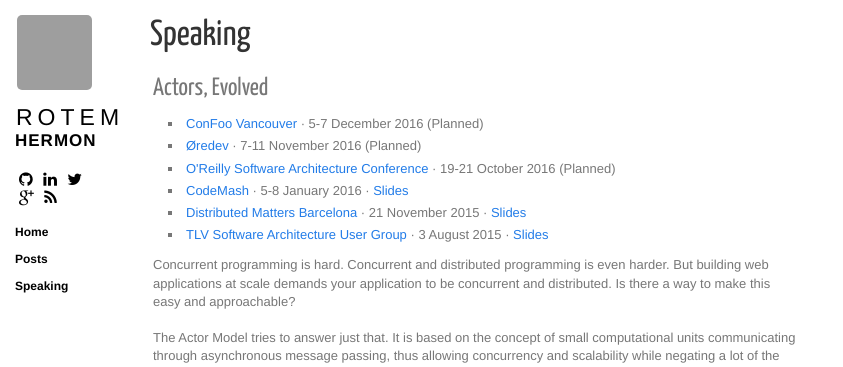
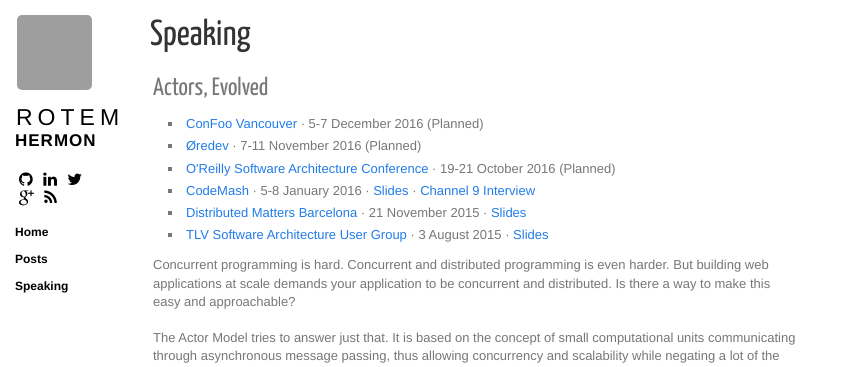
Before and after one commit to rore/rore.github.com, a Jekyll site: the page built from speaking.html, in a window 1280 px wide, cut to the strip 0-367 px from the top of the page. Shown: the whole strip, without its empty margins (0-843 px from the left). Built offline with Jekyll 4.4.1, drawn with Linux system fonts in a browser that asks for light colours; nearby versions of some CDN libraries; Markdown is read by kramdown in place of the engine named in the settings; grey boxes are pictures that could not be loaded.

Commit message:
Update speaking.html

```diff
--- a/speaking.html
+++ b/speaking.html
@@ -19,7 +19,7 @@ title: "Speaking"
                     <a href="http://conferences.oreilly.com/software-architecture/engineering-business-eu/" target="_blank" >O'Reilly Software Architecture Conference</a> &middot; 19-21 October 2016 (Planned)
                 </li>
                 <li>
-                    <a href="http://www.codemash.org/session/actors-evolved/" target="_blank" >CodeMash</a> &middot; 5-8 January 2016 &middot; <a href="https://speakerdeck.com/rore/actors-evolved-codemash-2016" target="_blank">Slides</a>
+                    <a href="http://www.codemash.org/session/actors-evolved/" target="_blank" >CodeMash</a> &middot; 5-8 January 2016 &middot; <a href="https://speakerdeck.com/rore/actors-evolved-codemash-2016" target="_blank">Slides</a> &middot; <a href="https://channel9.msdn.com/Events/Seth-on-the-Road/Codemash-2016/Rotem-Hermon-on-the-Actor-Model-and-Microsoft-Orleans" target="_blank">Channel 9 Interview</a>
                 </li>
                 <li>
                     <a href="https://2015.distributed-matters.org/bcn/" target="_blank">Distributed Matters Barcelona</a> &middot; 21 November 2015 &middot; <a href="http://www.slideshare.net/dmconf/actors-evolved-rotem-hermon" target="_blank">Slides</a>
```
